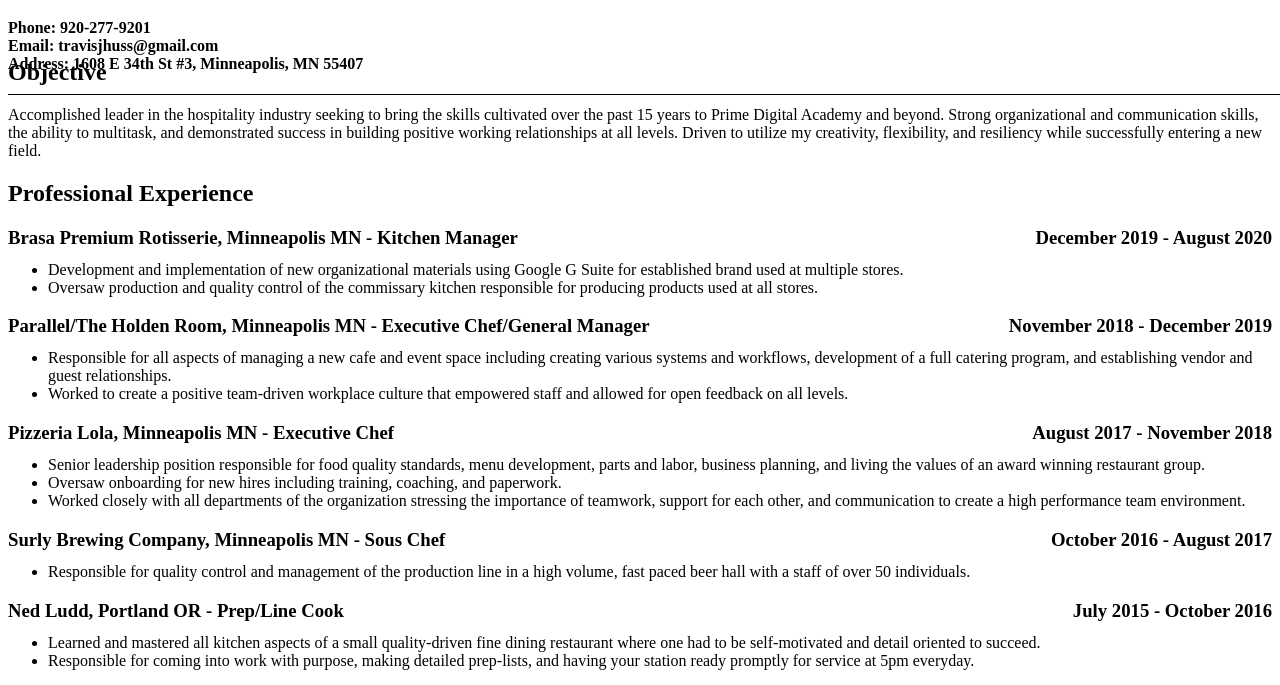
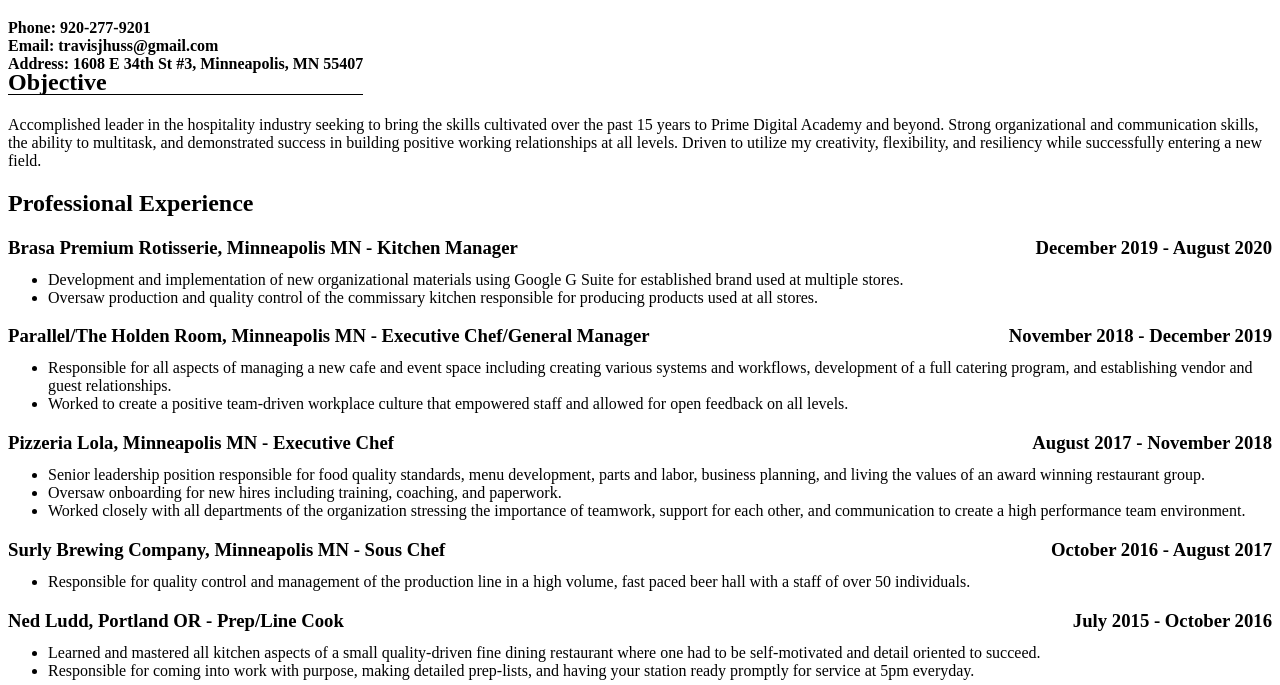
Before and after one commit to travisjhuss/prime-resume, a plain HTML site: page index.html in a window 1280 px wide. Shown: the part 61-746 px from the top of the page. Drawn offline with Linux system fonts and the light colour scheme.

Commit message:
Update style.css

```diff
--- a/style.css
+++ b/style.css
@@ -2,6 +2,7 @@
   position: fixed;
   top: 0;
   width: 100%
+  z-index: 1;
 }
 
 .name {
@@ -13,8 +14,9 @@
 }
 
 .main {
-  margin-top: 100px;
+  margin-top: 110px;
   overflow: scroll;
+  z-index: -1;
 }
 
 .right{
```
